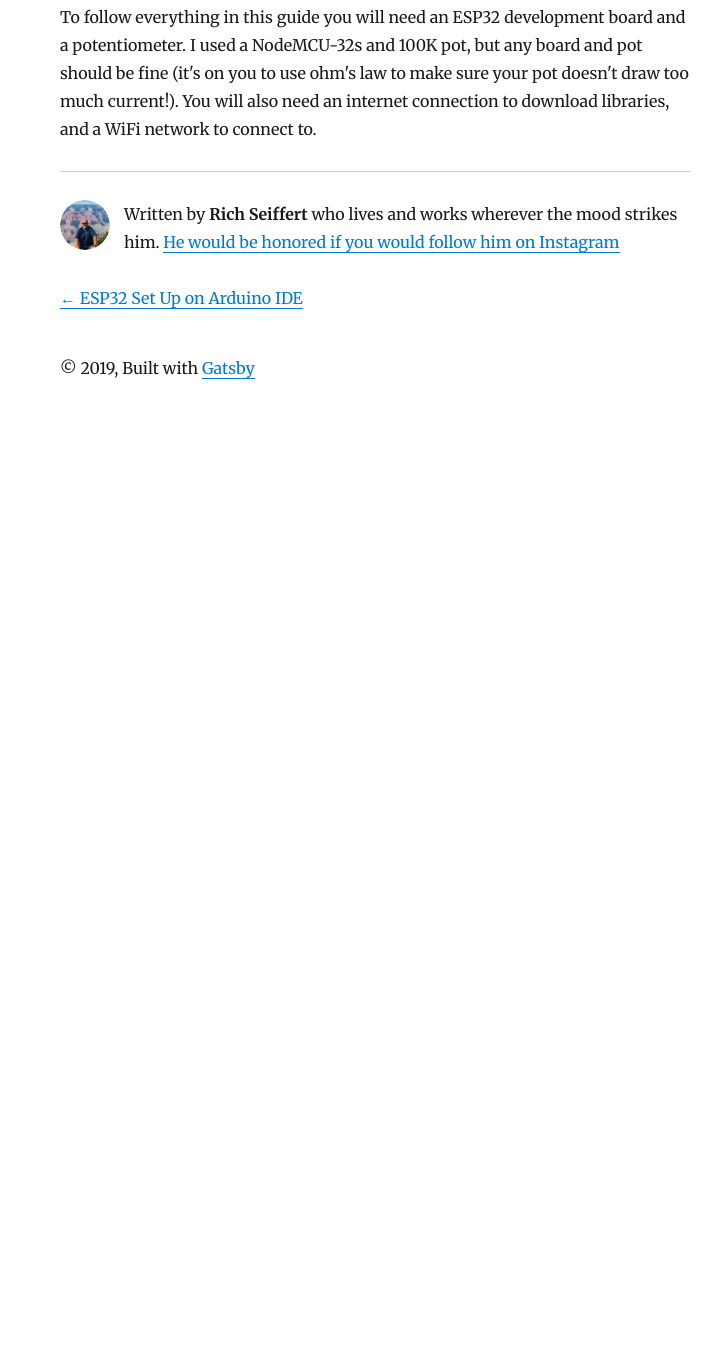
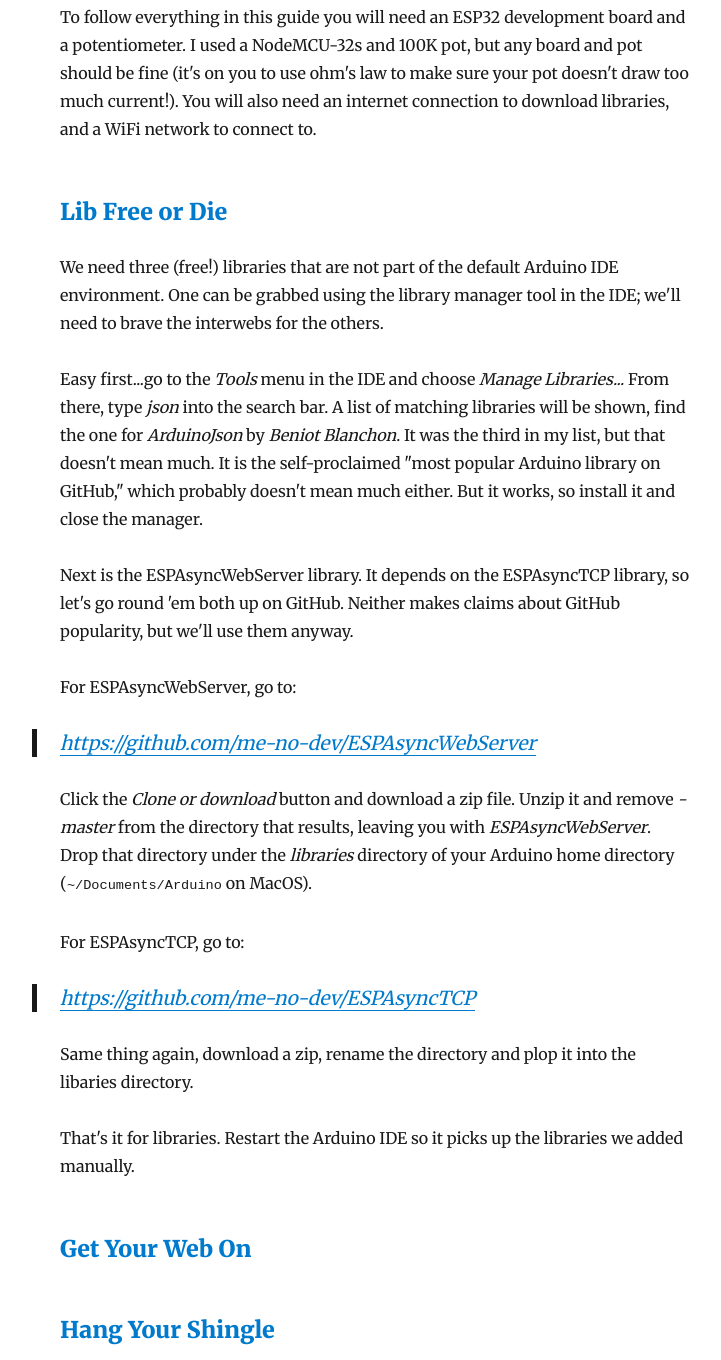
Before and after one commit to pmcg31/gatsby-starter-blog, a Gatsby site: page /esp32-webserver-with-websockets/ in a window 1280 px wide. Shown: the part 940-2300 px from the top of the page, without its empty margins (265-986 px from the left). Before the commit the page ends 1364 px from the top, so only its background shows below. Built offline with nearby package versions, Linux system fonts and the light colour scheme; Gatsby itself is replaced by a stand-in of ours; some packages are replaced by stand-ins of ours.

Commit message:
Edited new blog post

```diff
--- a/content/blog/esp32-webserver-with-websockets/index.md
+++ b/content/blog/esp32-webserver-with-websockets/index.md
@@ -15,3 +15,29 @@ The project uses AsyncWebServer to serve up a static page stored in the ESP32's
 Almost forgot! There is a JSON config file also stored in SPIFFS. This is read to get the network SSID to connect to and its key. Which also means this project connects to an existing WiFi network rather than creating its own.
 
 To follow everything in this guide you will need an ESP32 development board and a potentiometer. I used a NodeMCU-32s and 100K pot, but any board and pot should be fine (it's on you to use ohm's law to make sure your pot doesn't draw too much current!). You will also need an internet connection to download libraries, and a WiFi network to connect to.
+
+### Lib Free or Die
+
+We need three (free!) libraries that are not part of the default Arduino IDE environment. One can be grabbed using the library manager tool in the IDE; we'll need to brave the interwebs for the others.
+
+Easy first...go to the _Tools_ menu in the IDE and choose _Manage Libraries..._ From there, type _json_ into the search bar. A list of matching libraries will be shown, find the one for _ArduinoJson_ by _Beniot Blanchon_. It was the third in my list, but that doesn't mean much. It is the self-proclaimed "most popular Arduino library on GitHub," which probably doesn't mean much either. But it works, so install it and close the manager.
+
+Next is the ESPAsyncWebServer library. It depends on the ESPAsyncTCP library, so let's go round 'em both up on GitHub. Neither makes claims about GitHub popularity, but we'll use them anyway.
+
+For ESPAsyncWebServer, go to:
+
+<blockquote><a href="https://github.com/me-no-dev/ESPAsyncWebServer">https://github.com/me-no-dev/ESPAsyncWebServer</a></blockquote>
+
+Click the _Clone or download_ button and download a zip file. Unzip it and remove _-master_ from the directory that results, leaving you with _ESPAsyncWebServer_. Drop that directory under the _libraries_ directory of your Arduino home directory (<code>~/Documents/Arduino</code> on MacOS).
+
+For ESPAsyncTCP, go to:
+
+<blockquote><a href="https://github.com/me-no-dev/ESPAsyncTCP">https://github.com/me-no-dev/ESPAsyncTCP</a></blockquote>
+
+Same thing again, download a zip, rename the directory and plop it into the libaries directory.
+
+That's it for libraries. Restart the Arduino IDE so it picks up the libraries we added manually.
+
+### Get Your Web On
+
+### Hang Your Shingle
```
